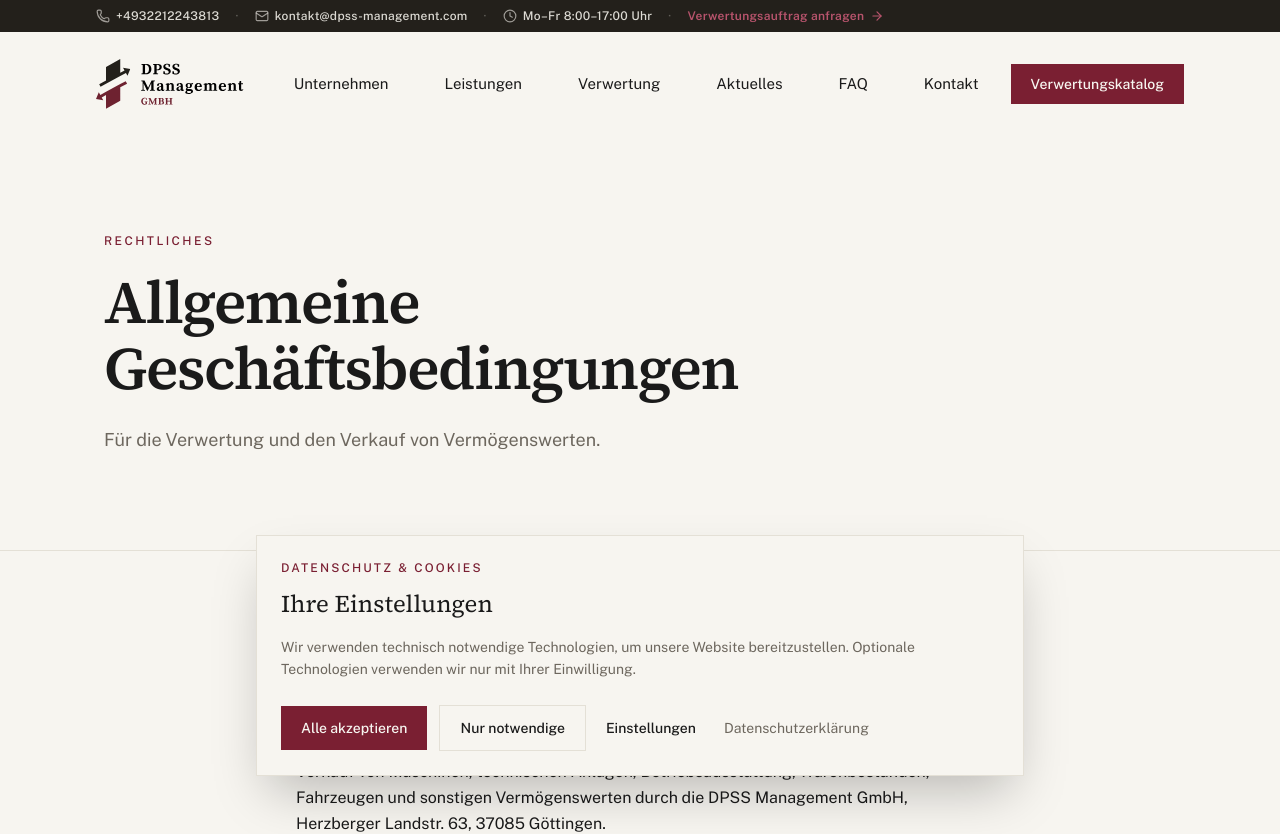
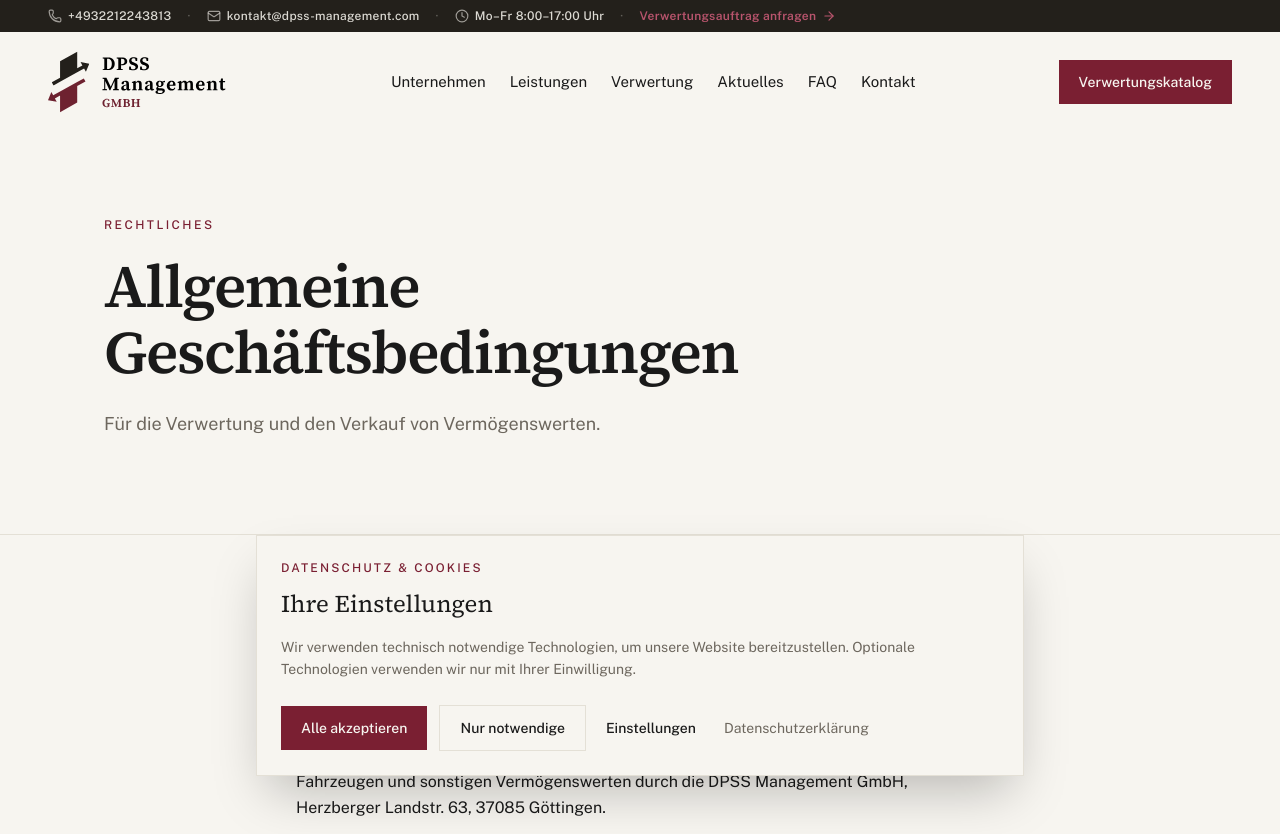
Before and after one commit to mueller433/kanzlei-website, a Next.js app: page /agb in a window 1280 px wide. Shown: the top 834 px of the page. Built offline with nearby package versions, Linux system fonts and the light colour scheme.

Commit message:
Optimize global header for mobile breakpoints

```diff
--- a/components/site-header.tsx
+++ b/components/site-header.tsx
@@ -38,7 +38,7 @@ function Logo({ onClick }: { onClick?: () => void }) {
         width={800}
         height={400}
         priority
-        className="h-auto w-[184px] object-contain md:w-[232px]"
+        className="h-auto w-[140px] object-contain sm:w-[172px] xl:w-[200px]"
       />
     </Link>
   )
@@ -47,7 +47,7 @@ function Logo({ onClick }: { onClick?: () => void }) {
 // Feste Header-Höhe. Der Header ist durchgängig sehr hell/transparent und
 // liegt daher im normalen Seitenfluss über dem Hero (kein Overlay-Trick
 // nötig, da das Logo immer auf hellem Grund steht).
-export const HEADER_HOEHE_KLASSE = 'h-20 md:h-[104px]'
+export const HEADER_HOEHE_KLASSE = 'h-16 sm:h-20 xl:h-[88px]'
 
 /**
  * Schlanke Utility-Bar oberhalb der Hauptnavigation. Nur ab dem lg-Breakpoint
@@ -57,8 +57,8 @@ export const HEADER_HOEHE_KLASSE = 'h-20 md:h-[104px]'
  */
 function UtilityTopBar() {
   return (
-    <div className="hidden bg-topbar text-topbar-foreground lg:block">
-      <div className="mx-auto flex max-w-7xl items-center justify-between gap-6 px-8 py-2 md:px-16 lg:px-24">
+    <div className="hidden bg-topbar text-topbar-foreground xl:block">
+      <div className="mx-auto flex max-w-7xl items-center justify-between gap-6 px-12 py-2 2xl:px-16">
         <div className="flex items-center gap-4 whitespace-nowrap text-xs font-medium tracking-wide text-topbar-foreground/90">
           <a
             href={KANZLEI.telefon.href}
@@ -105,11 +105,6 @@ export function SiteHeader() {
   const [offen, setOffen] = React.useState(false)
   const [gescrollt, setGescrollt] = React.useState(false)
 
-  // Menü bei Navigationswechsel schließen
-  React.useEffect(() => {
-    setOffen(false)
-  }, [pathname])
-
   // Ruhiges Scrollverhalten: am Seitenanfang transparent & ohne Trennlinie,
   // ab einer kleinen Scrolldistanz kompakter mit dezenter Border/Backdrop.
   // Kein Ein-/Ausblenden je nach Richtung – nur ein sanfter Zustandswechsel.
@@ -138,18 +133,19 @@ export function SiteHeader() {
         }`}
       >
         <div
-          className={`mx-auto grid ${HEADER_HOEHE_KLASSE} w-full max-w-7xl grid-cols-[auto_1fr_auto] items-center gap-8 px-8 md:px-16 lg:px-24`}
+          className={`mx-auto grid ${HEADER_HOEHE_KLASSE} w-full max-w-7xl grid-cols-[auto_1fr_auto] items-center gap-3 px-4 sm:gap-5 sm:px-6 lg:px-10 xl:px-12 2xl:px-16`}
         >
-          <Logo />
+          <Logo onClick={() => setOffen(false)} />
 
-        <nav aria-label="Hauptnavigation" className="hidden justify-center lg:flex">
-          <ul className="flex items-center gap-14">
+          <nav aria-label="Hauptnavigation" className="hidden justify-center xl:flex">
+            <ul className="flex items-center gap-6 2xl:gap-10">
               {NAV_LINKS.map((link) => {
                 const aktiv = istAktiv(pathname, link.href)
                 return (
                   <li key={link.href}>
                     <Link
                       href={link.href}
+                      onClick={() => setOffen(false)}
                       aria-current={aktiv ? 'page' : undefined}
                       className={`text-[15px] transition-colors ${
                         aktiv ? 'text-accent' : 'text-foreground hover:text-accent'
@@ -166,7 +162,7 @@ export function SiteHeader() {
         <div className="flex items-center justify-end gap-2">
           <Link
             href="/katalog"
-            className="hidden bg-accent px-5 py-2.5 text-sm font-medium text-accent-foreground transition-opacity hover:opacity-90 sm:inline-block"
+            className="hidden min-h-11 items-center bg-accent px-4 py-2.5 text-sm font-medium text-accent-foreground transition-opacity hover:opacity-90 sm:inline-flex xl:px-5"
           >
             Verwertungskatalog
           </Link>
@@ -177,7 +173,7 @@ export function SiteHeader() {
             aria-expanded={offen}
             aria-controls="mobile-navigation"
             aria-label={offen ? 'Menü schließen' : 'Menü öffnen'}
-            className="inline-flex h-10 w-10 items-center justify-center border border-border text-foreground lg:hidden"
+            className="inline-flex h-11 w-11 items-center justify-center border border-border text-foreground xl:hidden"
           >
             {offen ? <X className="h-5 w-5" /> : <Menu className="h-5 w-5" />}
           </button>
@@ -188,15 +184,16 @@ export function SiteHeader() {
         <nav
           id="mobile-navigation"
           aria-label="Mobile Navigation"
-          className="border-t border-border bg-background lg:hidden"
+          className="max-h-[calc(100dvh-4rem)] overflow-y-auto border-t border-border bg-background xl:hidden"
         >
-          <ul className="mx-auto flex max-w-6xl flex-col px-6 py-2 md:px-10">
+          <ul className="mx-auto flex max-w-6xl flex-col px-4 py-2 sm:px-6 lg:px-10">
             {NAV_LINKS.map((link) => {
               const aktiv = istAktiv(pathname, link.href)
               return (
                 <li key={link.href}>
                   <Link
                     href={link.href}
+                    onClick={() => setOffen(false)}
                     aria-current={aktiv ? 'page' : undefined}
                     className={`block border-b border-border py-3 text-base transition-colors hover:text-accent ${
                       aktiv ? 'text-accent' : 'text-foreground'
@@ -210,6 +207,7 @@ export function SiteHeader() {
             <li className="py-3">
               <Link
                 href="/katalog"
+                onClick={() => setOffen(false)}
                 className="inline-block bg-accent px-4 py-2 text-sm font-medium text-accent-foreground"
               >
                 Verwertungskatalog
```
Lines whose indentation alone changed are shown as unchanged.
